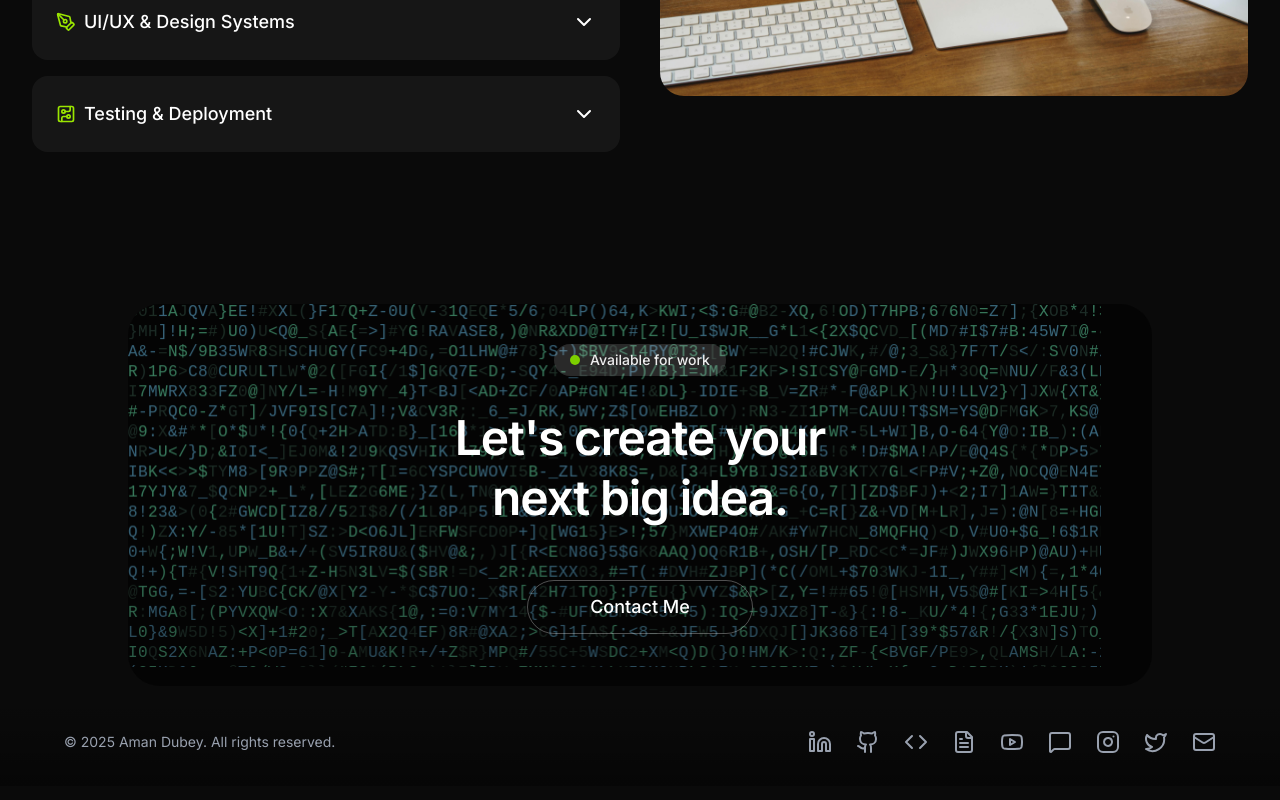
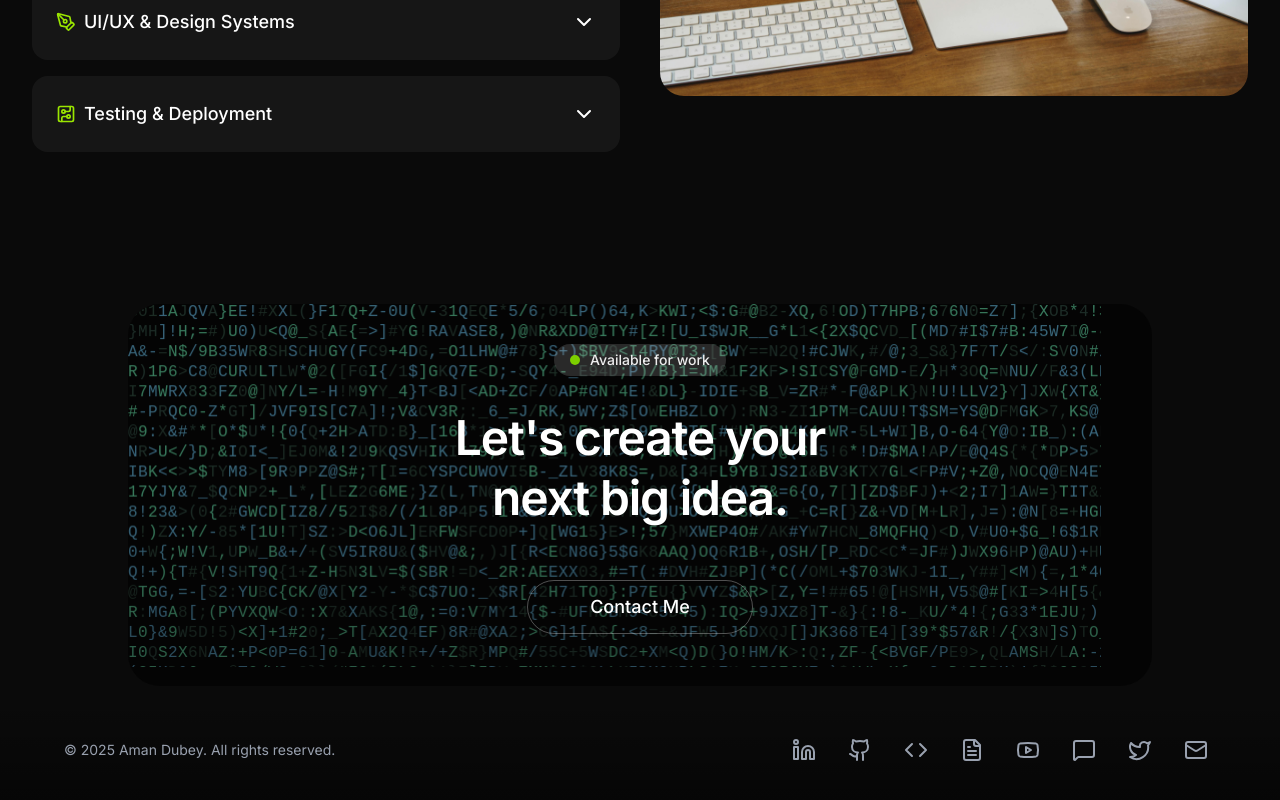
Before and after one commit to Amandubey211/Amandubey.dev, a Next.js app: page / in a window 1280 px wide. Shown: the part 4789-5589 px from the top of the page. Built offline with nearby package versions, Linux system fonts and the light colour scheme; no server answers.

Commit message:
Feat: Foother Ehanced | Cursor Enhanced

```diff
--- a/src/app/globals.css
+++ b/src/app/globals.css
@@ -79,11 +79,11 @@ svg text {
   border-width: 0;
 }
 
-/* @media (min-width: 1024px) {
+@media (min-width: 1024px) {
   * {
     cursor: none;
   }
-} */
+}
 
 
 .bento-card {
--- a/src/components/Footer.tsx
+++ b/src/components/Footer.tsx
@@ -2,30 +2,72 @@
 "use client";
 
 import Link from "next/link";
-import { motion } from "framer-motion"; // Import motion for animations
+import { motion, Variants } from "framer-motion";
 import {
   Github,
   Linkedin,
   Instagram,
   Mail,
   Twitter,
-  Youtube, // New icon for YouTube
-  Code, // Reusing for LeetCode
-  FileText, // New icon for Resume
-  MessageSquare, // New icon for Topmate (generic choice)
+  Youtube,
+  Code,
+  FileText,
+  MessageSquare,
 } from "lucide-react";
 
+// --- Animation Variants for a more organized and readable animation logic ---
+
+// Variant for the main footer container. It will fade in and slide up.
+// The `staggerChildren` property will make its children animate in sequence.
+const footerVariants: Variants = {
+  hidden: { opacity: 0, y: 20 },
+  visible: {
+    opacity: 1,
+    y: 0,
+    transition: {
+      duration: 0.5,
+      ease: "easeOut",
+      staggerChildren: 0.05, // Each child will animate 0.05s after the previous one
+    },
+  },
+};
+
+// Variant for each individual item (copyright text and social icons).
+// They will fade in and slide up, driven by the parent's `staggerChildren`.
+const itemVariants: Variants = {
+  hidden: { opacity: 0, y: 15 },
+  visible: {
+    opacity: 1,
+    y: 0,
+    transition: { duration: 0.4, ease: "easeOut" },
+  },
+};
+
+// Variant for the sophisticated hover effect on the social icons.
+// We define a "rest" state and a "hover" state.
+const socialIconVariants: Variants = {
+  rest: { y: 0 },
+  hover: { y: -4, scale: 1.1 }, // Icon lifts up and scales slightly
+};
+
+// Variant for the tooltip that appears on hover.
+const tooltipVariants: Variants = {
+  rest: { opacity: 0, y: 5, scale: 0.95 },
+  hover: {
+    opacity: 1,
+    y: 0,
+    scale: 1,
+    transition: { duration: 0.2, ease: "easeOut" },
+  },
+};
+
 /**
- * Site-wide footer
- *
- *  • left-aligned copyright, dynamic year
- *  • right-aligned social links with matching monochrome icon style
- *  • subtle top border / gradient so it melts into the dark theme
+ * Site-wide footer with enhanced animations and micro-interactions.
  */
 export function Footer() {
   const year = new Date().getFullYear();
 
-  const socials: { href: string; label: string; icon: React.ReactNode }[] = [
+  const socials = [
     {
       href: "https://linkedin.com/in/profile-amandubey",
       label: "LinkedIn",
@@ -39,30 +81,30 @@ export function Footer() {
     {
       href: "https://leetcode.com/u/amandubey8833/",
       label: "LeetCode",
-      icon: <Code className="size-6" />, // Using Code icon for LeetCode
+      icon: <Code className="size-6" />,
     },
     {
       href: "https://docs.google.com/document/d/1CdB-RPXp6hxngGIV4Nks6Iy_agbW5fvdkNghAYQKSXk/edit?tab=t.0",
       label: "Resume",
-      icon: <FileText className="size-6" />, // Icon for Resume
+      icon: <FileText className="size-6" />,
     },
     {
       href: "https://www.youtube.com/@GreenLadderNow",
       label: "YouTube",
-      icon: <Youtube className="size-6" />, // Icon for YouTube
+      icon: <Youtube className="size-6" />,
     },
     {
       href: "https://topmate.io/aman_dubey_sde_2/",
       label: "Topmate",
-      icon: <MessageSquare className="size-6" />, // Generic icon for Topmate
+      icon: <MessageSquare className="size-6" />,
     },
+    // {
+    //   href: "https://instagram.com/yourhandle",
+    //   label: "Instagram",
+    //   icon: <Instagram className="size-6" />,
+    // },
     {
-      href: "https://instagram.com/yourhandle", // ← update this with your actual handle
-      label: "Instagram",
-      icon: <Instagram className="size-6" />,
-    },
-    {
-      href: "https://twitter.com/yourhandle", // ← update this with your actual handle
+      href: "https://twitter.com/AmanDub97115331",
       label: "X / Twitter",
       icon: <Twitter className="size-6" />,
     },
@@ -74,40 +116,58 @@ export function Footer() {
   ];
 
   return (
-    <footer
-      className="relative z-10 bg-gradient-to-b
-                 from-transparent to-black/40 text-gray-400"
+    <footer className="relative z-10 bg-gradient-to-b from-transparent to-black/40 text-gray-400">
+      <motion.div
+        className="max-w-7xl mx-auto px-6 md:px-16 py-8 flex flex-col sm:flex-row items-center justify-between gap-6"
+        variants={footerVariants}
+        initial="hidden"
+        whileInView="visible"
+        viewport={{ once: true, amount: 0.5 }} // Trigger animation when 50% of the footer is visible
       >
-      {/* Increased width for content within the footer */}
-      <div
-        className="max-w-7xl mx-auto
-                   px-6 md:px-16 py-8 flex flex-col sm:flex-row
-                   items-center justify-between gap-4 sm:gap-6"
+        <motion.p
+          className="text-sm text-center sm:text-left"
+          variants={itemVariants}
         >
-        <p className="text-sm text-center sm:text-left">
-          © {year} Aman Dubey. All rights reserved.
-        </p>
+          © {year} Aman Dubey. All rights reserved.
+        </motion.p>
 
-        <nav className="flex items-center gap-6 flex-wrap justify-center sm:justify-end">
+        <nav className="flex items-center gap-4 flex-wrap justify-center sm:justify-end">
           {socials.map(({ href, label, icon }) => (
-            <motion.div // Wrap with motion.div for animation
-              key={label}
-              whileHover={{ scale: 1.1, y: -2 }} // Pop up slightly on hover
-              whileTap={{ scale: 0.95 }} // Slight press effect on click
-              transition={{ type: "spring", stiffness: 400, damping: 10 }} // Smooth spring animation
+            <motion.div key={label} variants={itemVariants}>
+              <motion.div
+                initial="rest"
+                whileHover="hover"
+                animate="rest"
+                className="relative"
               >
+                <motion.div
+                  variants={tooltipVariants}
+                  className="absolute bottom-full mb-2 whitespace-nowrap rounded-md bg-gray-800 px-2 py-1 text-xs font-semibold text-white pointer-events-none"
+                >
+                  {label}
+                </motion.div>
                 <Link
                   href={href}
                   target="_blank"
                   aria-label={label}
-                className="hover:text-white transition-colors duration-200" // Added duration for smooth color transition
+                  className="block p-2 text-gray-400 hover:text-white transition-colors duration-200"
+                >
+                  <motion.div
+                    variants={socialIconVariants}
+                    transition={{
+                      type: "spring",
+                      stiffness: 300,
+                      damping: 15,
+                    }}
                   >
                     {icon}
+                  </motion.div>
                 </Link>
+              </motion.div>
             </motion.div>
           ))}
         </nav>
-      </div>
+      </motion.div>
     </footer>
   );
 }
--- a/src/components/ui/CustomCursor.tsx
+++ b/src/components/ui/CustomCursor.tsx
@@ -1,8 +1,8 @@
-// components/ui/CustomCursor.tsx (Enhanced)
+// components/ui/CustomCursor.tsx (Enhanced Drop-in Replacement)
 "use client";
 
 import { useEffect, useState } from "react";
-import { motion } from "framer-motion";
+import { motion, useMotionValue } from "framer-motion";
 import { useCursorContext } from "@/contexts/CursorContext";
 import { usePrefersReducedMotion } from "@/Hook/use-prefers-reduced-motion";
 
@@ -10,99 +10,110 @@ export function CustomCursor() {
   const { variant } = useCursorContext();
   const prefersReducedMotion = usePrefersReducedMotion();
 
-  const [mousePosition, setMousePosition] = useState({ x: 0, y: 0 });
+  // Use MotionValues for smooth, performant tracking without React re-renders
+  const cursorX = useMotionValue(-100);
+  const cursorY = useMotionValue(-100);
+
+  const [isPointer, setIsPointer] = useState(false);
   const [isPressed, setIsPressed] = useState(false);
-  const [isPointer, setIsPointer] = useState(false);
+  const [isIdle, setIsIdle] = useState(false); // State to track mouse inactivity
 
   useEffect(() => {
-    // Check if the device has a fine pointer (e.g., a mouse)
+    // Check if the primary input mechanism is a fine pointer (like a mouse)
     const mediaQuery = window.matchMedia("(pointer: fine)");
     setIsPointer(mediaQuery.matches);
 
-    const mouseMove = (e: MouseEvent) => setMousePosition({ x: e.clientX, y: e.clientY });
+    let timeoutId: NodeJS.Timeout;
+
+    const mouseMove = (e: MouseEvent) => {
+      // On mouse move, reset the idle state and clear any existing timer
+      setIsIdle(false);
+      clearTimeout(timeoutId);
+
+      // Update cursor position directly via MotionValues
+      cursorX.set(e.clientX);
+      cursorY.set(e.clientY);
+
+      // Set a new timer to detect when the mouse stops moving
+      timeoutId = setTimeout(() => {
+        setIsIdle(true);
+      }, 2000); // 2 seconds of inactivity triggers the idle state
+    };
+
     const mouseDown = () => setIsPressed(true);
     const mouseUp = () => setIsPressed(false);
 
-    window.addEventListener("mousemove", mouseMove);
-    window.addEventListener("mousedown", mouseDown);
-    window.addEventListener("mouseup", mouseUp);
+    // Only add listeners if it's a pointer device to avoid issues on touchscreens
+    if (mediaQuery.matches) {
+      window.addEventListener("mousemove", mouseMove);
+      window.addEventListener("mousedown", mouseDown);
+      window.addEventListener("mouseup", mouseUp);
+    }
 
+    // Cleanup listeners and timeout on component unmount
     return () => {
       window.removeEventListener("mousemove", mouseMove);
       window.removeEventListener("mousedown", mouseDown);
       window.removeEventListener("mouseup", mouseUp);
+      clearTimeout(timeoutId);
     };
-  }, []);
+  }, [cursorX, cursorY]);
 
-  // Return null if the device is not a pointer device or if user prefers reduced motion
+  // Don't render the custom cursor if the user prefers reduced motion or on non-pointer devices
   if (!isPointer || prefersReducedMotion) {
     return null;
   }
 
-  // Variants for the larger, dragging outline
+  // Determine the final animation variant. If idle, use the "idle" variant; otherwise, use the one from the context.
+  const finalVariant = isIdle ? "idle" : variant;
+
+  // Variants for the larger, trailing outline
   const outlineVariants = {
-    default: {
-      x: mousePosition.x - 12,
-      y: mousePosition.y - 12,
-      width: 24,
-      height: 24,
-    },
-    hover: {
-      x: mousePosition.x - 32,
-      y: mousePosition.y - 32,
-      width: 64,
-      height: 64,
-    },
-    text: {
-      x: mousePosition.x - 2,
-      y: mousePosition.y - 12,
-      width: 4,
-      height: 24,
-    },
+    default: { width: 24, height: 24, opacity: 1 },
+    hover: { width: 64, height: 64, opacity: 0.2 },
+    link: { width: 40, height: 40, opacity: 0.25 }, // Specific variant for text links
+    text: { width: 4, height: 24, opacity: 1 },
+    idle: { width: 0, height: 0, opacity: 0 }, // Fades out when idle
   };
 
-  // Variants for the smaller, instant dot
+  // Variants for the smaller, central dot
   const dotVariants = {
-    default: {
-      x: mousePosition.x - 4,
-      y: mousePosition.y - 4,
-      width: 8,
-      height: 8,
-      scale: isPressed ? 0.8 : 1,
-      backgroundColor: "#a3ff4e",
-    },
-    hover: {
-      x: mousePosition.x - 4,
-      y: mousePosition.y - 4,
-      width: 8,
-      height: 8,
-      scale: isPressed ? 0.8 : 1,
-      backgroundColor: "#000000",
-    },
-    text: {
-      x: mousePosition.x - 4,
-      y: mousePosition.y - 4,
-      width: 0, // Hide the dot in text mode
-      height: 0,
-      scale: 0,
-    },
+    default: { scale: isPressed ? 0.7 : 1 },
+    hover: { scale: isPressed ? 0.7 : 1 },
+    link: { scale: isPressed ? 0.7 : 1 },
+    text: { scale: 0 }, // Hide the dot in text mode
+    idle: { scale: 0 }, // Hide the dot when idle
   };
 
   return (
     <>
-      {/* The Outline - This one has the spring animation and "drags" behind */}
+      {/* The Outline - This one has a spring animation and "drags" behind */}
       <motion.div
-        className="fixed top-0 left-0 rounded-full border-2 border-lime-400 pointer-events-none z-[9999]"
+        // Using `mix-blend-difference` creates a high-contrast cursor that inverts colors
+        className="fixed top-0 left-0 rounded-full border-2 border-white pointer-events-none z-[9999] mix-blend-difference"
+        style={{
+          x: cursorX,
+          y: cursorY,
+          translateX: "-50%",
+          translateY: "-50%",
+        }}
         variants={outlineVariants}
-        animate={variant}
-        transition={{ type: "spring", mass: 0.1, stiffness: 150, damping: 15 }}
+        animate={finalVariant}
+        transition={{ type: "spring", mass: 0.5, stiffness: 400, damping: 30 }}
       />
+
       {/* The Dot - This one follows the mouse instantly and reacts to clicks */}
       <motion.div
-        className="fixed top-0 left-0 rounded-full bg-lime-400 pointer-events-none z-[9999]"
+        className="fixed top-0 left-0 rounded-full h-2 w-2 bg-white pointer-events-none z-[9999] mix-blend-difference"
+        style={{
+          x: cursorX,
+          y: cursorY,
+          translateX: "-50%",
+          translateY: "-50%",
+        }}
         variants={dotVariants}
-        animate={variant}
-        transition={{ duration: 0.1 }}
+        animate={finalVariant}
+        transition={{ duration: 0.1, ease: "easeOut" }}
       />
     </>
   );
```
Also changed, not shown: src/contexts/CursorContext.tsx (+7 -9 lines). Lines whose indentation alone changed are shown as unchanged.
